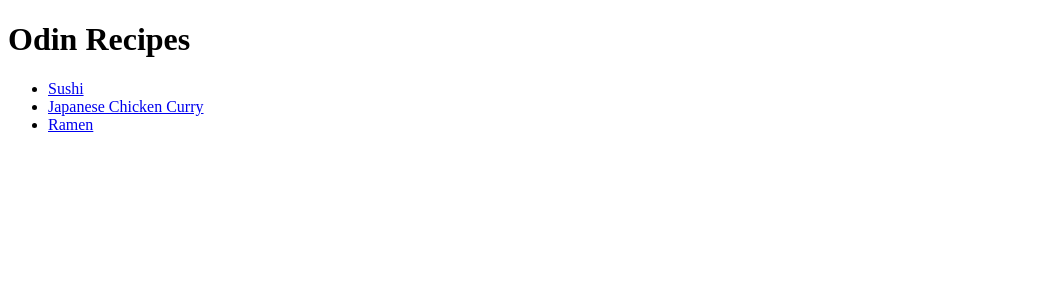
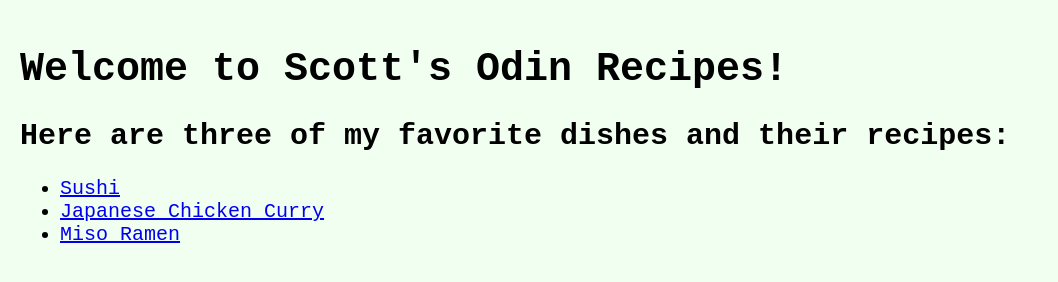
Before and after one commit to scottwatanuki/odin-recipes, a plain HTML site: page index.html in a window 1280 px wide. Shown: the whole page, without its empty margins (0-1058 px from the left). Drawn offline with Linux system fonts and the light colour scheme.

Commit message:
Add CSS styling to all webpages

```diff
--- a/index.html
+++ b/index.html
@@ -2,15 +2,17 @@
 <html lang="en">
     <head>
         <meta charset="utf-8">
+        <link rel="stylesheet" href="styles.css">
         <title>Recipes</title>
     </head>
 
     <body>
-        <h1> Odin Recipes</h1>
+        <h1>Welcome to Scott's Odin Recipes!</h1>
+        <h2>Here are three of my favorite dishes and their recipes:</h2>
         <ul>
             <li><a href="recipes/sushi.html">Sushi</a></li>
             <li><a href="recipes/curry.html">Japanese Chicken Curry</a></li>
-            <li><a href="recipes/ramen.html">Ramen</a></li>
+            <li><a href="recipes/ramen.html">Miso Ramen</a></li>
         </ul>
     </body>
 </html>
--- /dev/null
+++ b/styles.css
@@ -0,0 +1,18 @@
+head {
+    color: black;
+    background-color: black;
+    font-size: 20px;
+  }
+
+  body {
+    margin: 0;
+    padding: 20px;
+    font-family: 'Courier New', Courier, monospace;
+    background-color: #f0fff0;
+    color: black;
+    font-size: 20px;
+  }
+
+  ul {
+    font-size: 20px;
+  }
```
Also changed, not shown: recipes/curry.html (+1 -0 lines), recipes/ramen.html (+1 -0 lines), recipes/sushi.html (+1 -0 lines).
